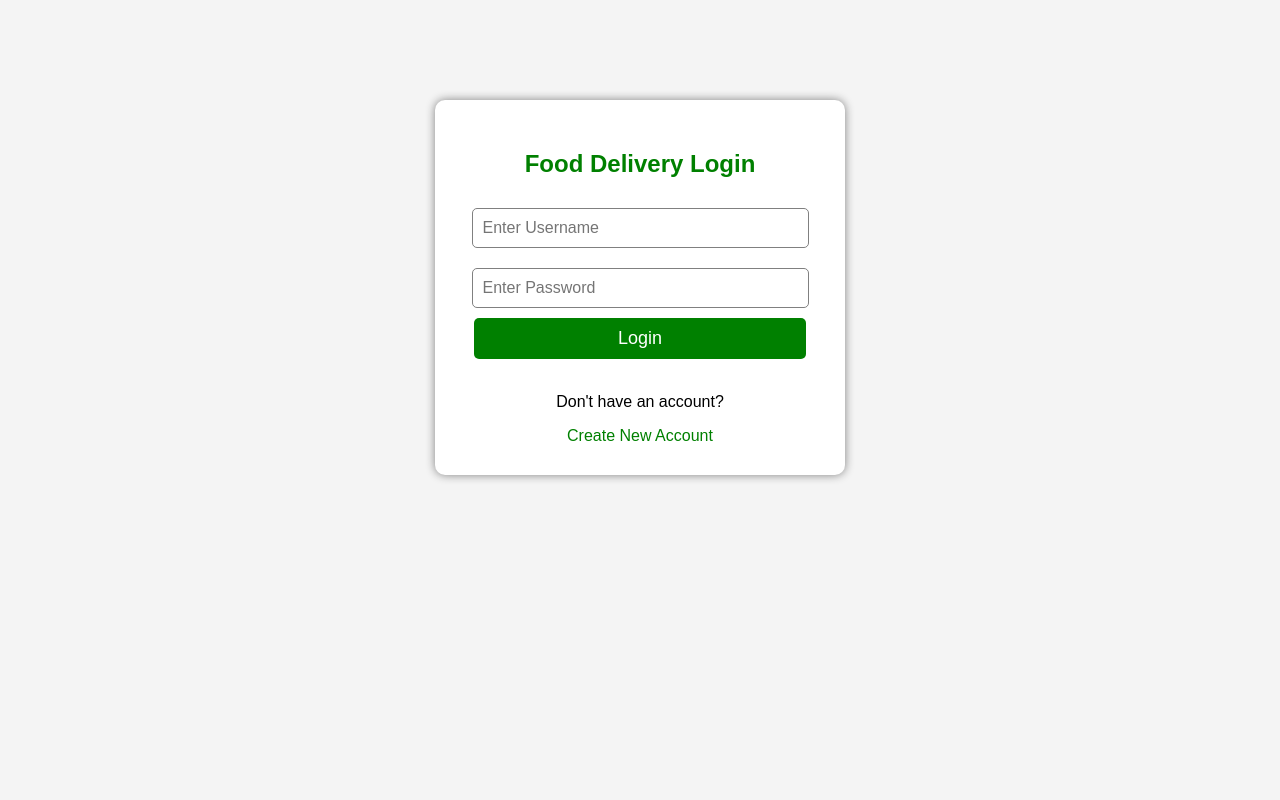
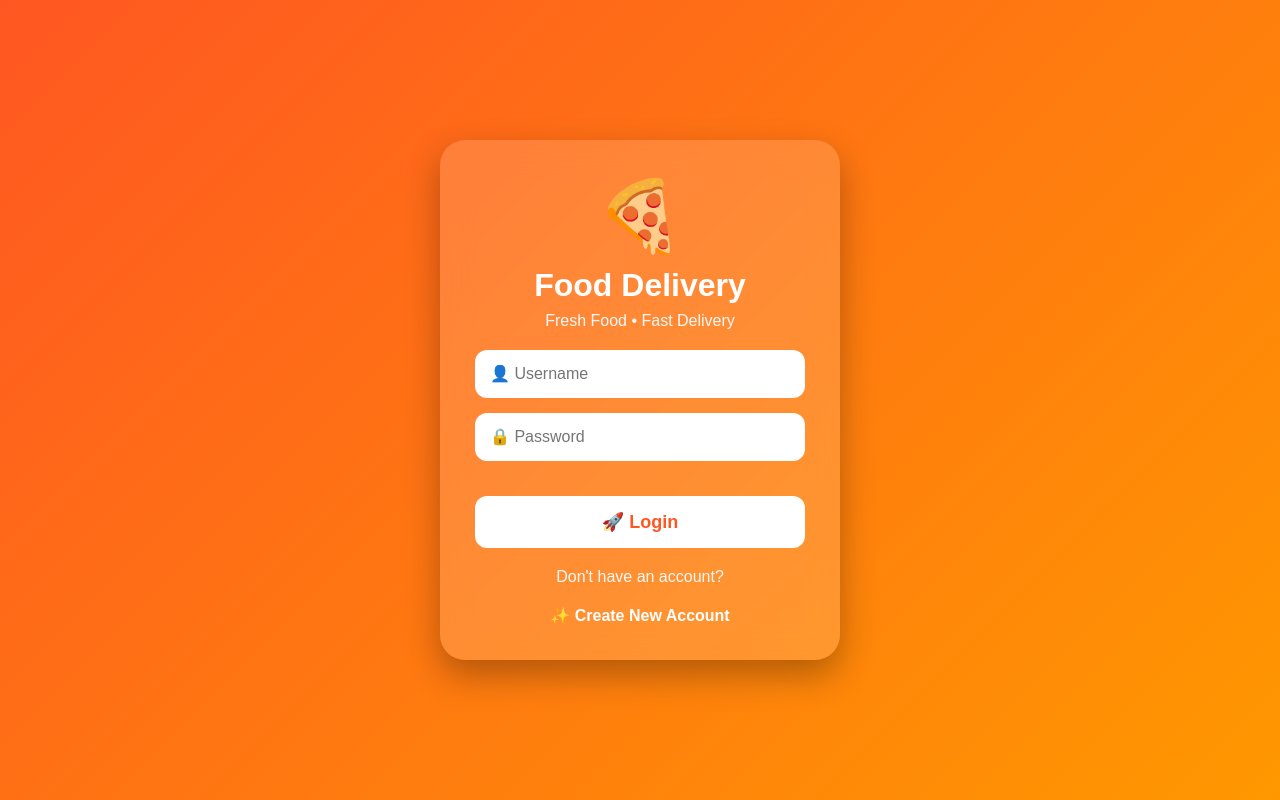
Before and after one commit to piyushtripathi2303-iii/fooddelivery, a Django app: page / in a window 1280 px wide. Run offline with Django 5.2, Linux system fonts and the light colour scheme.

Commit message:
Update login.html

```diff
--- a/accounts/templates/accounts/login.html
+++ b/accounts/templates/accounts/login.html
@@ -4,83 +4,138 @@
 <title>Food Delivery Login</title>
 
 <style>
-        body{
+
+*{
 margin:0;
 padding:0;
-            background:#f4f4f4;
-            font-family:Arial, sans-serif;
+box-sizing:border-box;
+font-family:Arial,sans-serif;
+}
+
+body{
+height:100vh;
+display:flex;
+justify-content:center;
+align-items:center;
+background:linear-gradient(135deg,#ff5722,#ff9800);
 }
 
 .login-box{
-            width:350px;
-            margin:100px auto;
-            background:white;
-            padding:30px;
-            border-radius:10px;
-            box-shadow:0 0 10px gray;
+width:400px;
+background:rgba(255,255,255,.15);
+backdrop-filter:blur(15px);
+padding:35px;
+border-radius:25px;
+box-shadow:0 15px 35px rgba(0,0,0,.3);
 text-align:center;
+color:white;
+}
+
+.logo{
+font-size:70px;
+margin-bottom:10px;
 }
 
 h2{
-            color:green;
-            margin-bottom:20px;
+font-size:32px;
+margin-bottom:8px;
 }
 
-        input{
-            width:90%;
-            padding:10px;
-            margin:10px 0;
-            border:1px solid gray;
-            border-radius:5px;
+p{
+margin-bottom:20px;
+color:#f8f8f8;
+}
+
+.input-box{
+margin:15px 0;
+}
+
+.input-box input{
+width:100%;
+padding:15px;
+border:none;
+border-radius:12px;
 font-size:16px;
+outline:none;
 }
 
 button{
-            width:95%;
-            padding:10px;
-            background:green;
-            color:white;
+width:100%;
+padding:15px;
+margin-top:20px;
 border:none;
-            border-radius:5px;
+border-radius:12px;
+background:white;
+color:#ff5722;
 font-size:18px;
+font-weight:bold;
 cursor:pointer;
+transition:.3s;
 }
 
 button:hover{
-            background:darkgreen;
+background:#222;
+color:white;
+transform:scale(1.03);
 }
 
-        a{
+.register{
+margin-top:20px;
+}
+
+.register a{
+color:white;
+font-weight:bold;
 text-decoration:none;
-            color:green;
 }
+
+.register a:hover{
+text-decoration:underline;
+}
+
 </style>
+
 </head>
 
 <body>
 
 <div class="login-box">
 
-    <h2>Food Delivery Login</h2>
+<div class="logo">🍕</div>
+
+<h2>Food Delivery</h2>
+
+<p>Fresh Food • Fast Delivery</p>
 
 <form method="POST">
+
 {% csrf_token %}
 
-        <input type="text" name="name" placeholder="Enter Username" required>
+<div class="input-box">
+<input type="text" name="name" placeholder="👤 Username" required>
+</div>
 
-        <input type="password" name="password" placeholder="Enter Password" required>
+<div class="input-box">
+<input type="password" name="password" placeholder="🔒 Password" required>
+</div>
 
-        <button type="submit">Login</button>
+<button type="submit">
+🚀 Login
+</button>
+
 </form>
 
-    <br>
+<div class="register">
 
 <p>Don't have an account?</p>
 
-    <a href="/register/">Create New Account</a>
+<a href="/register/">
+✨ Create New Account
+</a>
 
 </div>
 
+</div>
 
 </body>
 </html>
```
Lines whose indentation alone changed are shown as unchanged.
